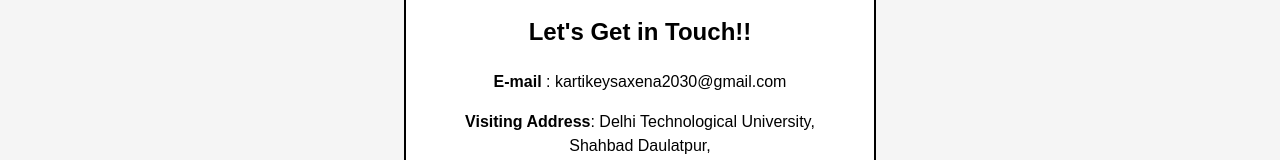
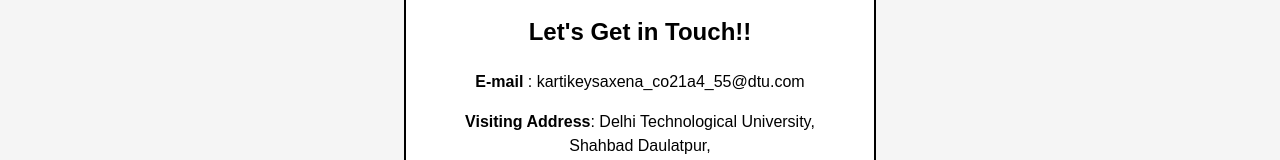
Before and after one commit to PixelPirate-Kartikey/Visual-Odyssey, a plain HTML site: page contact.html in a window 1280 px wide. Shown: the part 354-514 px from the top of the page. Drawn offline with Linux system fonts and the light colour scheme.

Commit message:
Update contact.html

```diff
--- a/contact.html
+++ b/contact.html
@@ -22,7 +22,7 @@
       <div class="full-page">
         <div class="text-contact">
           <h2>Let's Get in Touch!!</h2>
-          <p><b>E-mail</b> : kartikeysaxena2030@gmail.com</p>
+          <p><b>E-mail</b> : kartikeysaxena_co21a4_55@dtu.com</p>
           <p><b>Visiting Address</b>: Delhi Technological University,<br>Shahbad Daulatpur,<br>Main Bawana Road,<br>New Delhi - 110042</p>
           <p><b>LinkedIn: </b><a href="https://www.linkedin.com/in/kartikey-saxena/">https://www.linkedin.com/in/kartikey-saxena/</a></p>
           <p><b>GitHub:</b><a href="https://github.com/Kartikey3107">https://github.com/Kartikey3107</a></p>
```
